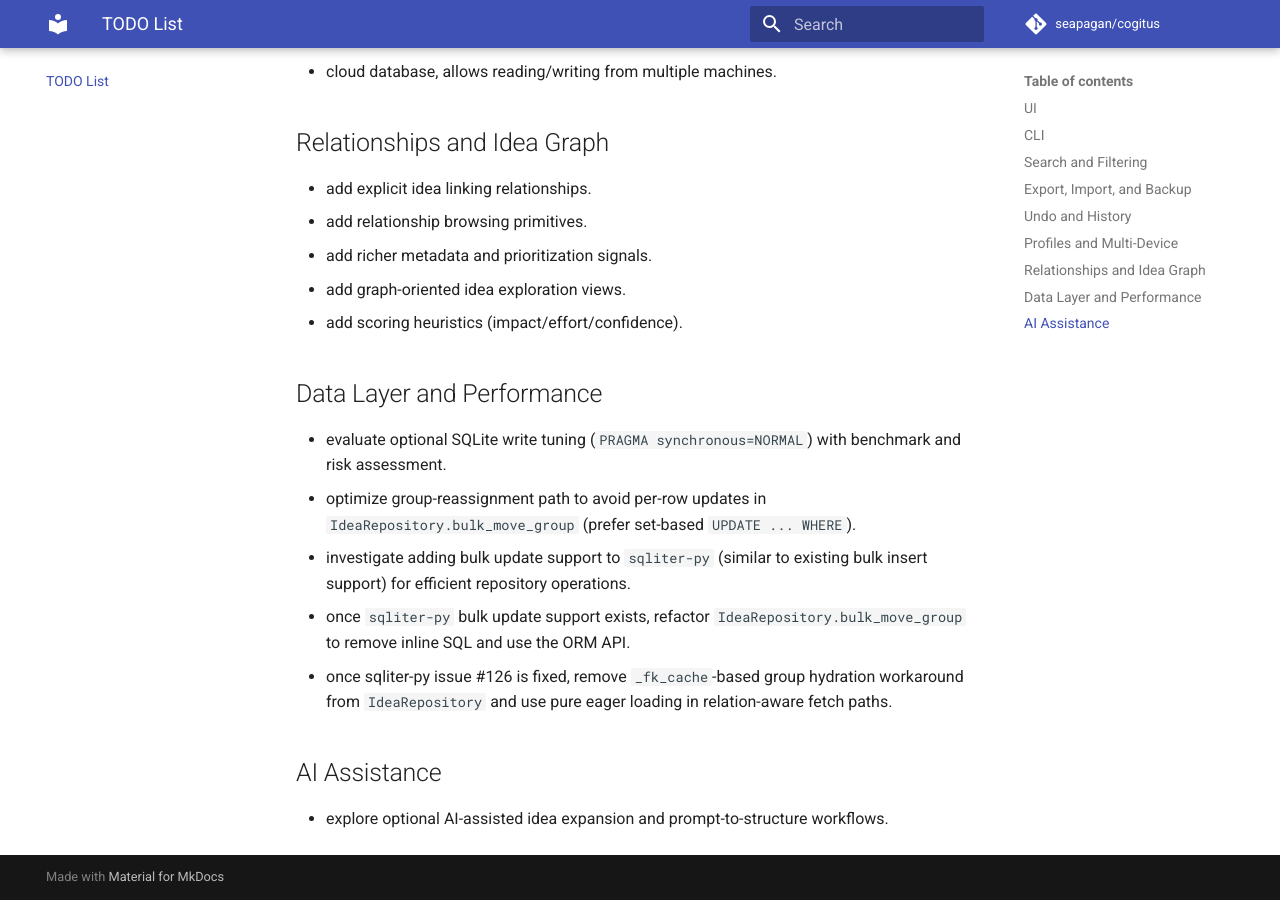
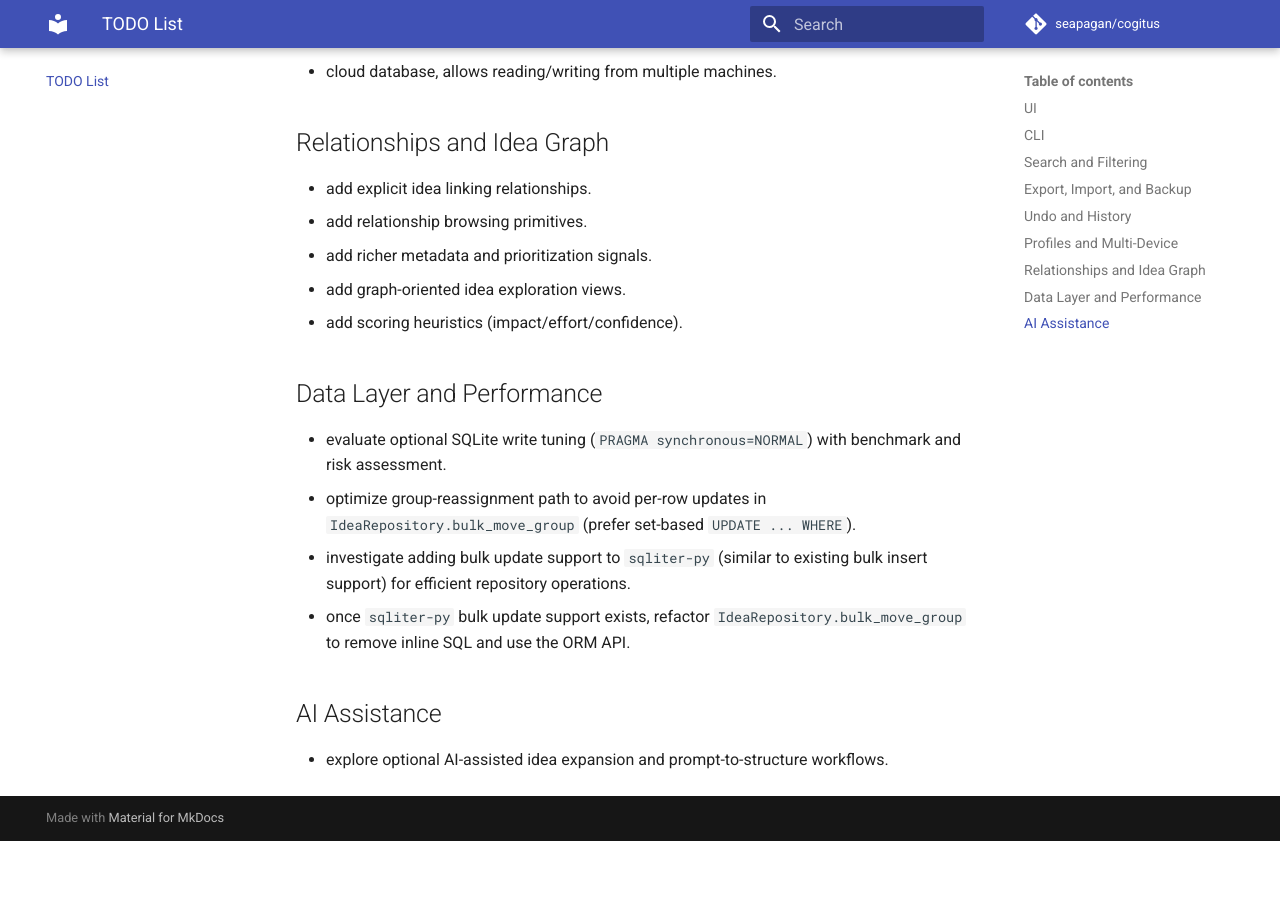
Before and after one commit to seapagan/cogitus, an MkDocs documentation site: the page built from docs/project/todo.md, in a window 1280 px wide and 900 px high, scrolled down 1383 px. Built offline with MkDocs 1.6.1 and Material for MkDocs 9.7.7, drawn with Linux system fonts in a browser that asks for light colours; comment, search, counter and statistics services are not loaded; after the commit the page ends 2224 px from its top, so only the background shows below that.

Commit message:
remove completed sqliter fk-cache TODO follow-up

```diff
--- a/TODO.md
+++ b/TODO.md
@@ -62,9 +62,6 @@ None
   bulk insert support) for efficient repository operations.
 - once `sqliter-py` bulk update support exists, refactor
   `IdeaRepository.bulk_move_group` to remove inline SQL and use the ORM API.
-- once sqliter-py issue #126 is fixed, remove `_fk_cache`-based group
-  hydration workaround from `IdeaRepository` and use pure eager loading in
-  relation-aware fetch paths.
 
 ## AI Assistance
 
```
